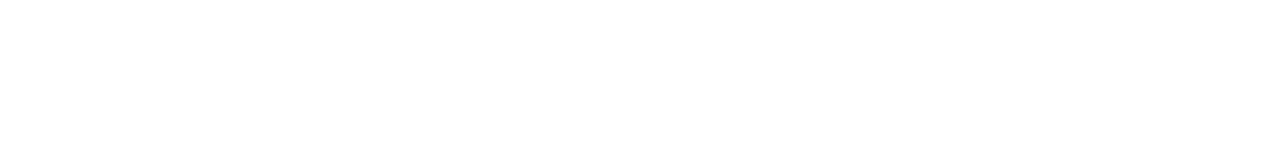
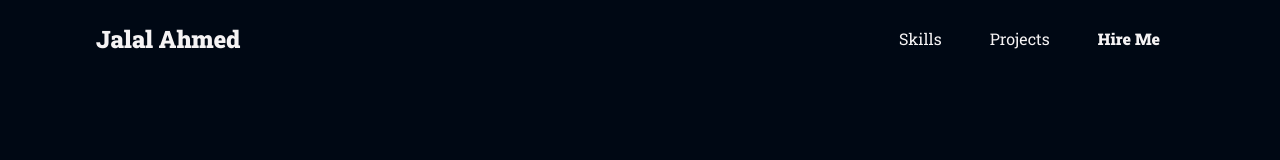
Before and after one commit to NAFIZ009/portfolio, a plain HTML site: page index.html in a window 1280 px wide. Drawn offline with nearby package versions, Linux system fonts and the light colour scheme.

Commit message:
nav done

```diff
--- /dev/null
+++ b/css/style.css
@@ -0,0 +1,23 @@
+@import url('https://fonts.googleapis.com/css2?family=Roboto+Slab:wght@400;900&display=swap');
+*{
+    font-family: 'Roboto Slab', serif;
+    background-color: #000814;
+    color:#f5f3f4 !important;
+}
+
+.hover-underline{
+    position: relative;
+}
+.hover-underline::before {
+    content: '';
+    position: absolute;
+    width: 100%;
+    height: 2px;
+    bottom: 0;
+    left: 0;
+    background-color: transparent;
+    transition: background-color 0.3s ease;
+}
+.hover-underline:hover::before {
+    background-color: #f5f3f4; /* Change to the desired underline color */
+  }
--- a/index.html
+++ b/index.html
@@ -4,8 +4,30 @@
     <meta charset="UTF-8">
     <meta name="viewport" content="width=device-width, initial-scale=1.0">
     <title>Jalal Ahmed</title>
+    <link rel="stylesheet" href="./css/style.css">
+    <link href="https://cdn.jsdelivr.net/npm/bootstrap@5.3.2/dist/css/bootstrap.min.css" rel="stylesheet" integrity="sha384-T3c6CoIi6uLrA9TneNEoa7RxnatzjcDSCmG1MXxSR1GAsXEV/Dwwykc2MPK8M2HN" crossorigin="anonymous">
 </head>
 <body>
 
+    <div class="container-fluid px-sm-5 py-2" style="height: 1000px;">
+        <nav class="navbar navbar-expand-md navbar-dark px-sm-5 position-sticky top-0 ">
+            <a class="navbar-brand fs-4" style="font-weight: bolder;" href="#">Jalal Ahmed</a>
+            <button class="navbar-toggler " type="button" data-toggle="collapse" data-target="#navbarNavAltMarkup" aria-controls="navbarNavAltMarkup" aria-expanded="false" aria-label="Toggle navigation">
+              <span class="navbar-toggler-icon"></span>
+            </button>
+            <div class="collapse navbar-collapse justify-content-end" id="navbarNavAltMarkup">
+              <div class=" navbar-nav " style="font-weight: 400;">
+                <a class="nav-item nav-link px-4 hover-underline" href="#skills">Skills</a>
+                <a class="nav-item nav-link px-4 hover-underline" href="#projects">Projects</a>
+                <a class="nav-item nav-link px-4 hover-underline" style="font-weight: bolder;" href="#hireMe">Hire Me</a>
+              </div>
+            </div>
+          </nav>
+    </div>
+
+    <!-- bootstrap -->
+    <script src="https://code.jquery.com/jquery-3.3.1.slim.min.js" integrity="sha384-q8i/X+965DzO0rT7abK41JStQIAqVgRVzpbzo5smXKp4YfRvH+8abtTE1Pi6jizo" crossorigin="anonymous"></script>
+    <script src="https://cdn.jsdelivr.net/npm/popper.js@1.14.3/dist/umd/popper.min.js" integrity="sha384-ZMP7rVo3mIykV+2+9J3UJ46jBk0WLaUAdn689aCwoqbBJiSnjAK/l8WvCWPIPm49" crossorigin="anonymous"></script>
+    <script src="https://cdn.jsdelivr.net/npm/bootstrap@4.1.3/dist/js/bootstrap.min.js" integrity="sha384-ChfqqxuZUCnJSK3+MXmPNIyE6ZbWh2IMqE241rYiqJxyMiZ6OW/JmZQ5stwEULTy" crossorigin="anonymous"></script>
 </body>
 </html>
```
